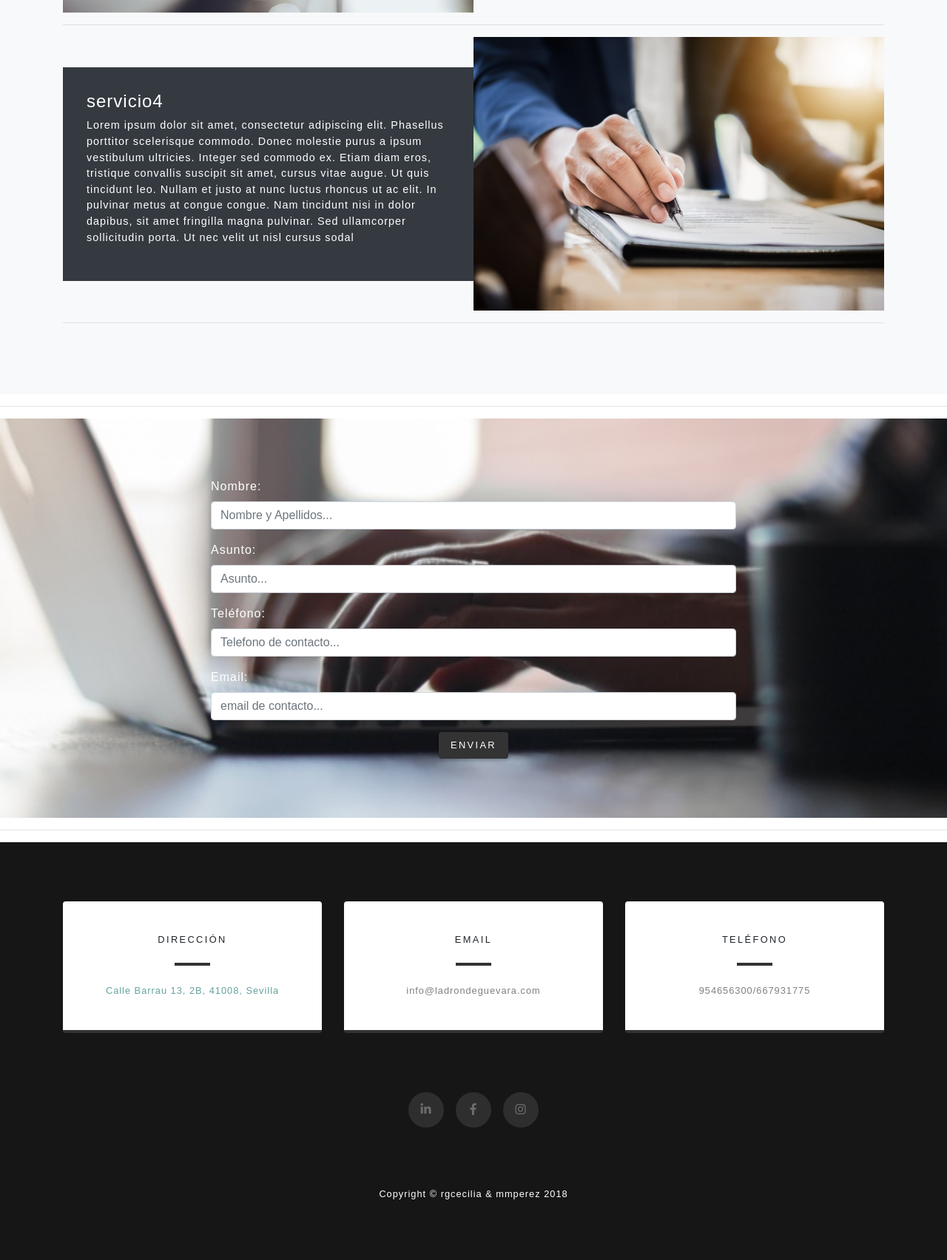
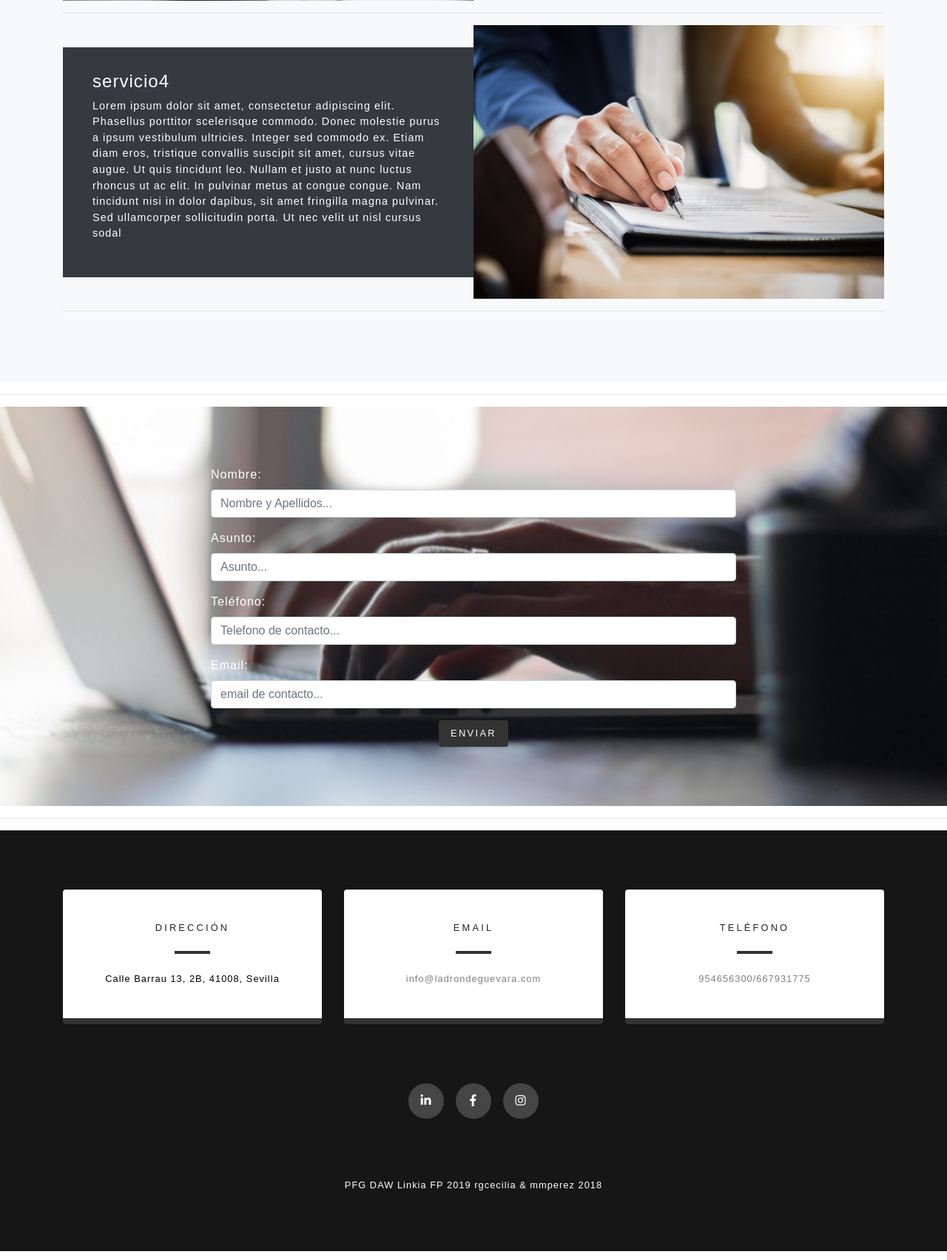
Before and after one commit to rgcecilia/PFG, a PHP site: page /PFG/ in a window 1280 px wide. Shown: the part 2744-4448 px from the top of the page at 74% size. Run offline with PHP 8.4, Linux system fonts and the light colour scheme; data comes from the database, SQL or seed files in the repository; both versions use the stored data as it was after the commit; data that the repository does not hold is empty; some libraries are stand-ins or nearby versions.

Commit message:
Subida Final

```diff
--- a/css/style.css
+++ b/css/style.css
@@ -1,18 +1,14 @@
-
-.adnav{
- background-color: black;
-}
-
-.adnav a{
-  font-family: 'arial';
-  color: white;
-  text-transform: uppercase;
-}
+/*
+ * DAW M12 PFG
+ * Raúl Gutiérrez Cecilia
+ * Moises Meso Perez
+ *
+ */
 
 .cabecera {
   width: 100%;
-  min-height: 100%;
-  max-height: 100%;
+  height: 100vh;
+  padding: 0;
   background-position: center;
   background-repeat: no-repeat;
   background-attachment: scroll;
@@ -20,53 +16,100 @@
 }
 
 .cabecera h1 {
-  font-family: 'arial';
-  font-size: 2.5rem;
-  line-height: 2.5rem;
-  letter-spacing: 0.8rem;
+  font-size: 4.5rem;
+  line-height: 4.5rem;
+  letter-spacing: 0.5rem;
 }
 
-
-@media (min-width: 768px) {
-  .cabecera {
-    height: 100vh;
-    padding: 0;
+ .cabecera h2 {
+   max-width: 30rem;
+   font-size: 2rem;
   }
 
-  .cabecera h1 {
-    font-size: 4rem;
-    line-height: 4rem;
-  }
-  .cabecera h2 {
-  max-width: 20rem;
-  font-size: 2rem;
-  }
+.seccion-nosotros {
+  padding: 5rem 0;
 }
 
-@media (min-width: 992px) {
-  .cabecera {
-    height: 100vh;
-    padding: 0;
-  }
-  .cabecera h1 {
-    font-size: 4.5rem;
-    line-height: 4.5rem;
-    letter-spacing: 0.5rem;
-  }
-  .cabecera h2 {
-    max-width: 30rem;
-    font-size: 3rem;
-  }
+.texto {
+  padding: 2rem;
+  font-size: 90%;
+
 }
 
-@media (max-width: 768px) {
-  .cabecera {
-    height: 100vh;
-    padding: 0;
-  }
+.seccion-mail {
+  padding: 5rem 0;
+  background: url("../img/contacto/contacto1.jpg");
+  background-position: center;
+  background-repeat: no-repeat;
+  background-attachment: scroll;
+  background-size: cover;
 }
+
+.seccion-contacto {
+  padding: 5rem 0 0;
+}
+
+.seccion-contacto .card {
+  border: 0;
+  border-bottom: 0.5rem solid #333333;
+}
+
+.seccion-contacto .card h4 {
+  font-size: 0.8rem;
+  letter-spacing: 0.2rem;
+}
+
+.seccion-contacto .card hr {
+  border-color: #333333;
+  border-width: 0.3rem;
+  width: 3rem;
+}
+
+.seccion-contacto .social {
+  margin-top: 5rem;
+}
+
+.seccion-contacto .social a {
+  text-align: center;
+  height: 3rem;
+  width: 3rem;
+  background: rgba(255, 255, 255, 0.2);
+  border-radius: 100%;
+  line-height: 3rem;
+  color: white;
+}
+
+.seccion-contacto .social a:hover {
+  color: #1b5594;
+}
+
+body {
+  font-family: 'arial';
+  letter-spacing: 0.0650em;
+}
+
+.admin, footer{
+  padding: 5rem 0;
+}
+
+a{
+  color: black;
+}
+
+a:hover {
+  text-decoration: none;
+  color: #1b5594 !important;
+}
+
+.nav-link{
+  color: white;
+}
+
+.bg-black {
+  background-color: #161616 !important;
+}
+
 .btn {
-  box-shadow: 0 0.2rem 0.2rem 0 rgba(0, 0, 0, 0.1) !important;
   padding: 0.5rem 1rem;
   font-family: 'arial';
   font-size: 0.8rem;
@@ -78,141 +121,25 @@
 
 .btn-primary {
   background-color: #333333;
-  display: flex;
   justify-content: center;
 }
 
 .btn-primary:hover {
-  background-color: #4f837f;
+  background-color: #1b5594;
 }
 
-.btn-primary:focus {
-  background-color: #ffffff;
-  color: white;
-}
+/*Moviles*/
+@media (max-width: 992px) {
 
-.btn-primary:active {
-  background-color: #467370 !important;
-}
-
-.seccion-nosotros {
-  padding: 5rem 0;
-}
-
-.seccion-nosotros .featured-text {
-  padding: 2rem;
-}
-
-@media (min-width: 992px) {
-  .seccion-nosotros .featured-text {
-    padding: 0 0 0 2rem;
-    border-left: 0.5rem solid black;
-  }
-  .seccion-nosotros .project-text {
-    padding: 4rem;
+    .tab-content {
+    padding-top: 1rem;
   }
 }
 
-.seccion-nosotros .project-text {
-  padding: 2rem;
-  font-size: 90%;
+/*Pantallas Grandes*/
+@media (min-width: 992px) {
+
+  .seccion-nosotros .texto {
+    border-left: 0.5rem solid #343a40;
+  }
 }
-
-.signup-section {
-  padding: 5rem 0;
-  background: url("../img/contacto/contacto1.jpg");
-  background-position: center;
-  background-repeat: no-repeat;
-  background-attachment: scroll;
-  background-size: cover;
-}
-
-.signup-section .form-inline input {
-  -webkit-box-shadow: 0 0.1875rem 0.1875rem 0 rgba(0, 0, 0, 0.1) !important;
-  box-shadow: 0 0.1875rem 0.1875rem 0 rgba(0, 0, 0, 0.1) !important;
-  padding: 1.25rem 2rem;
-  height: auto;
-  font-family: 'arial';
-  font-size: 80%;
-  text-transform: uppercase;
-  letter-spacing: 0.15rem;
-  border: 0;
-}
-
-.contact-section {
-  padding: 5rem 0 0;
-}
-
-.contact-section .card {
-  border: 0;
-  border-bottom: 0.25rem solid #333333;
-}
-
-.contact-section .card h4 {
-  font-size: 0.8rem;
-  font-family: 'arial';
-  text-transform: uppercase;
-  letter-spacing: 0.15rem;
-}
-
-.contact-section .card hr {
-  border-color: #333333;
-  border-width: 0.25rem;
-  width: 3rem;
-}
-
-.contact-section .social {
-  margin-top: 5rem;
-}
-
-.contact-section .social a {
-  text-align: center;
-  height: 3rem;
-  width: 3rem;
-  background: rgba(255, 255, 255, 0.1);
-  border-radius: 100%;
-  line-height: 3rem;
-  color: rgba(255, 255, 255, 0.3);
-}
-
-.contact-section .social a:hover {
-  color: rgba(255, 255, 255, 0.5);
-}
-
-.contact-section .social a:active {
-  color: #fff;
-}
-
-body {
-  font-family: 'arial';
-  letter-spacing: 0.0625em;
-}
-
-a {
-  color: #64a19d;
-}
-
-a:focus, a:hover {
-  text-decoration: none;
-  color: #3c6360;
-}
-
-.bg-black {
-  background-color: #161616 !important;
-}
-
-.bg-primary {
-  background-color: #64a19d !important;
-}
-
-.text-primary {
-  color: #64a19d !important;
-}
-
-footer {
-  padding: 5rem 0;
-}
-
-.admin {
-  padding: 5rem 0;
-}
--- a/dao/datos_dao.php
+++ b/dao/datos_dao.php
@@ -2,9 +2,8 @@
 session_start();
 include("../sesion/conexion.php");
 include("../sesion/controles.php");
-$_SESSION['tab'] = "datos";
+$_SESSION['tab'] = "#datos-tab";
 if(isset($_POST['modificar'])){
-
     $direccion = $_POST['direccion'];
     $url_direccion = $_POST['url_direccion'];
     $email = $_POST['email'];
@@ -17,6 +16,9 @@ if(isset($_POST['modificar'])){
     $_SESSION['mensaje'] = "Datos Actualizados";
     mysqli_close($con);
     header("refresh:0, url=../administradores.php");
+
 }else{
+    $_SESSION['mensaje'] = "Datos no actualizados";
     header("refresh:0, url=../administradores.php");
 }
+?>
--- a/index.php
+++ b/index.php
@@ -23,23 +23,23 @@ extract($fila);
         <nav class="navbar navbar-expand-lg navbar-dark bg-dark fixed-top" id="navbar">
             <div class="container">
                 <a class="navbar-brand js-scroll-trigger" href="#arriba">Inicio</a>
-                <button class="navbar-toggler navbar-toggler-right navbar-expand" type="button" data-toggle="collapse" data-target="#navbarResponsive" aria-controls="navbarResponsive" aria-expanded="false" aria-label="Toggle navigation">
+                <button class="navbar-toggler navbar-toggler-right navbar-expand text-white" type="button" data-toggle="collapse" data-target="#navbarResponsive" aria-controls="navbarResponsive" aria-expanded="false" aria-label="Toggle navigation">
                     Menu
                     <i class="fas fa-bars"></i>
                 </button>
                 <div class="navbar-collapse collapse" id="navbarResponsive">
                     <ul class="navbar-nav ml-auto">
                         <li class="nav-item">
-                            <a class="nav-link js-scroll-trigger" href="#nosotros">Sobre Nosotros</a>
+                            <a class="nav-link js-scroll-trigger text-white" href="#nosotros">Sobre Nosotros</a>
                         </li>
                         <li class="nav-item">
-                            <a class="nav-link js-scroll-trigger" href="#servicios">Servicios</a>
+                            <a class="nav-link js-scroll-trigger text-white" href="#servicios">Servicios</a>
                         </li>
                         <li class="nav-item">
-                            <a class="nav-link js-scroll-trigger" href="#contacto">Contacto</a>
+                            <a class="nav-link js-scroll-trigger text-white" href="#contacto">Contacto</a>
                         </li>
                         <li class="nav-item">
-                            <a class="nav-link js-scroll-trigger" href="#donde">Donde estamos</a>
+                            <a class="nav-link js-scroll-trigger text-white" href="#donde">Donde estamos</a>
                         </li>
                     </ul>
                 </div>
@@ -52,7 +52,7 @@ extract($fila);
                     <div class="col-xl-6 col-lg-6">
                         <?php
                         echo "<h1 class='text-white text-uppercase'>$titulo_inicio</h1>";
-                        echo "<h2 class='text-white mx-auto'>$txt_inicio</h2>";
+                        echo "<h2 class='text-white'>$txt_inicio</h2>";
                         ?>
                     </div>
                 </div>
@@ -64,10 +64,10 @@ extract($fila);
             <div class="container">
                 <div class="row align-items-center no-gutters mb-4 mb-lg-0">
                     <div class="col-xl-8 col-lg-7">
-                        <img class="img-fluid mb-3" src="<?php echo "$img_nosotros";?>" alt="">
+                        <img class="img-fluid" src="<?php echo "$img_nosotros";?>" alt="">
                     </div>
                     <div class="col-xl-4 col-lg-5">
-                        <div class="featured-text text-center text-lg-left">
+                        <div class="texto text-center text-lg-left">
                             <?php
                             echo "<h3>$titulo_nosotros</h3>";
                             echo "<p class='text-black mb-0'>$txt_nosotros</p>";
@@ -79,6 +79,7 @@ extract($fila);
         </section>
         <hr>
         <!-- Servicios -->
+        <!-- Seccion de contenido dinamico -->
         <section id="servicios" class="seccion-nosotros bg-light">
             <div class="container">
                 <?php
@@ -104,19 +105,25 @@ extract($fila);
                         echo"</div>";
                         echo"<div class='col-lg-6 $orden'>";
                             echo"<div class='bg-dark text-center'>";
-                            echo "<div class='project-text $lado text-center'>";
+                                echo "<div class='texto $lado text-center'>";
                                     echo "<h4 class='text-white'>$txt_titulo</h4>";
                                     echo "<p class='text-white'>$txt_texto</p>";
-                            echo"</div></div></div></div><hr>";
+                                echo "</div>"
+                              . "</div>"
+                          . "</div>"
+                        . "</div>"
+                    . "<hr>";
                     }
                 ?>
         </section>
         <hr>
         <!-- Contacto -->
-        <section id="contacto" class="signup-section bg-dark">
+        <section id="contacto" class="seccion-mail bg-dark">
             <div class="container">
                 <div class="mx-auto col-lg-8 col-md-10">
                     <form method='POST' action="send_mail.php">
+                        <input type="hidden" name="subject" value="Formulario de contacto">
+                        <input type="hidden" name="access" value="irregeheim">
                         <div class="form-group">
                             <label for="nombre" class="text-white">Nombre:</label>
                             <input type='text' class="form-control" id='nombre' placeholder='Nombre y Apellidos...' name='nombre'>
@@ -125,24 +132,22 @@ extract($fila);
                             <label for="asunto" class="text-white">Asunto:</label>
                             <input type="text" class="form-control" id="asunto" placeholder="Asunto..." name="asunto">
                         </div>
-
                         <div class="form-group">
-                            <label for="pwd" class="text-white">Teléfono:</label>
+                            <label for="telefono" class="text-white">Teléfono:</label>
                             <input type="text" class="form-control" id="telefono" placeholder="Telefono de contacto..." name="telefono">
                         </div>
-
                         <div class="form-group">
                             <label for="email" class="text-white">Email:</label>
                             <input type="email" class="form-control" id="email" placeholder="email de contacto..." name="email">
                         </div>
-                        <input type="submit" name="enviar" value="enviar" class="btn btn-primary mx-auto text-center"></button>
+                        <input type="submit" value="enviar" class="btn btn-primary mx-auto text-center">
                     </form>
                 </div>
             </div>
         </section>
         <hr>
         <!-- Donde estamos -->
-        <section class="contact-section bg-black" id="donde">
+        <section class="seccion-contacto bg-black" id="donde">
             <div class="container">
                 <div class="row">
                     <!-- Direccion -->
@@ -151,7 +156,7 @@ extract($fila);
                             <div class="card-body text-center">
                                 <h4 class="text-uppercase m-0">Dirección</h4>
                                 <hr class="my-4">
-                                <div class="small text-black-50">
+                                <div class="small">
                                     <a href= <?php echo "'$url_direccion' target='_blank'>$direccion</a>" ?>
                                 </div>
                             </div>
@@ -184,7 +189,7 @@ extract($fila);
                         </div>
                     </div>
                 </div>
-                <!--Redes Socialies-->
+                <!-- Redes Sociales -->
                 <div class="social d-flex justify-content-center">
                     <a href="<?php echo "$url_linkedin" ?>" target="_blank" class="mx-2">
                         <i class="fab fa-linkedin-in"></i>
@@ -198,10 +203,10 @@ extract($fila);
                 </div>
             </div>
         </section>
-        <!-- Copyright ---->
+        <!-- Linkia FP!!! ---->
         <footer class="bg-black small text-center text-white">
             <div class="container">
-                Copyright &copy; rgcecilia & mmperez 2018
+                PFG DAW Linkia FP 2019 rgcecilia & mmperez 2018
             </div>
         </footer>
         <script src="js/javascript.js"></script>
--- a/sesion/conexion.php
+++ b/sesion/conexion.php
@@ -1,7 +1,7 @@
 <?php
-    $host = 'localhost';
-    $user = 'root';
-    $pass = '12345';
-    $db_name = 'procuradores';
-    $con = mysqli_connect($host, $user, $pass, $db_name) or die("Error al conectar con la base de datos");
+  $host = 'db769464522.hosting-data.io';
+  $user = 'dbo769464522';
+  $pass = 'Linkia@2019';
+  $db_name = 'db769464522';
+  $con = mysqli_connect($host, $user, $pass, $db_name) or die("Error al conectar con la base de datos");
 ?>
--- a/sesion/controles.php
+++ b/sesion/controles.php
@@ -1,5 +1,5 @@
 <?php
-    if (!isset($_SESSION['user'])){
-        header('Location:../index.php');
+    if(!isset($_SESSION['user'])){
+	header("Location: ../index.php");
     }
 ?>
--- a/sesion/logout.php
+++ b/sesion/logout.php
@@ -1,4 +1,5 @@
 <?php
+    session_start();
     session_destroy();
-    header("location:../index.php");
+    header("Location:../index.php");
 ?>
```
Also changed, not shown: administradores.php (+39 -39 lines), dao/contenido_dao.php (+2 -23 lines), dao/send_mail.php (+8 -30 lines), dao/servicios_dao.php (+2 -21 lines), dao/usuarios_dao.php (+2 -14 lines), js/javascript.js (+9 -2 lines), login.php (+8 -0 lines), sesion/verificacion.php (+7 -4 lines), sql/Query Inicial.sql (+14 -13 lines). Lines whose indentation alone changed are shown as unchanged.
